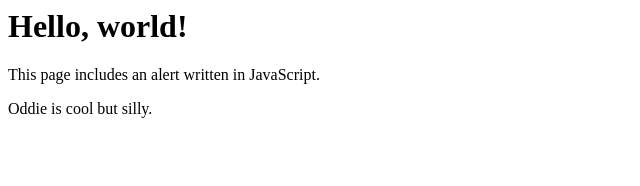
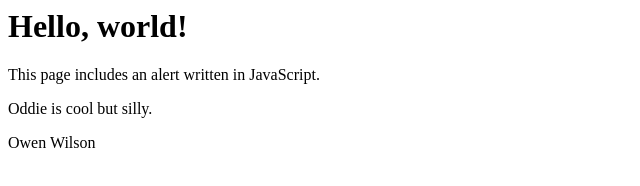
Before and after one commit to sunarhadi/js_tutorial, a plain HTML site: page index.html in a window 1280 px wide. Shown: the whole page, without its empty margins (0-640 px from the left). Drawn offline with Linux system fonts and the light colour scheme.

Commit message:
Owen Wilson

```diff
--- a/index.html
+++ b/index.html
@@ -13,4 +13,5 @@
 <h1>Hello, world!</h1>
 <p>This page includes an alert written in JavaScript.</p>
 <p>Oddie is cool but silly.</p>
+<p>Owen Wilson</p>
 </body> </html>
```
